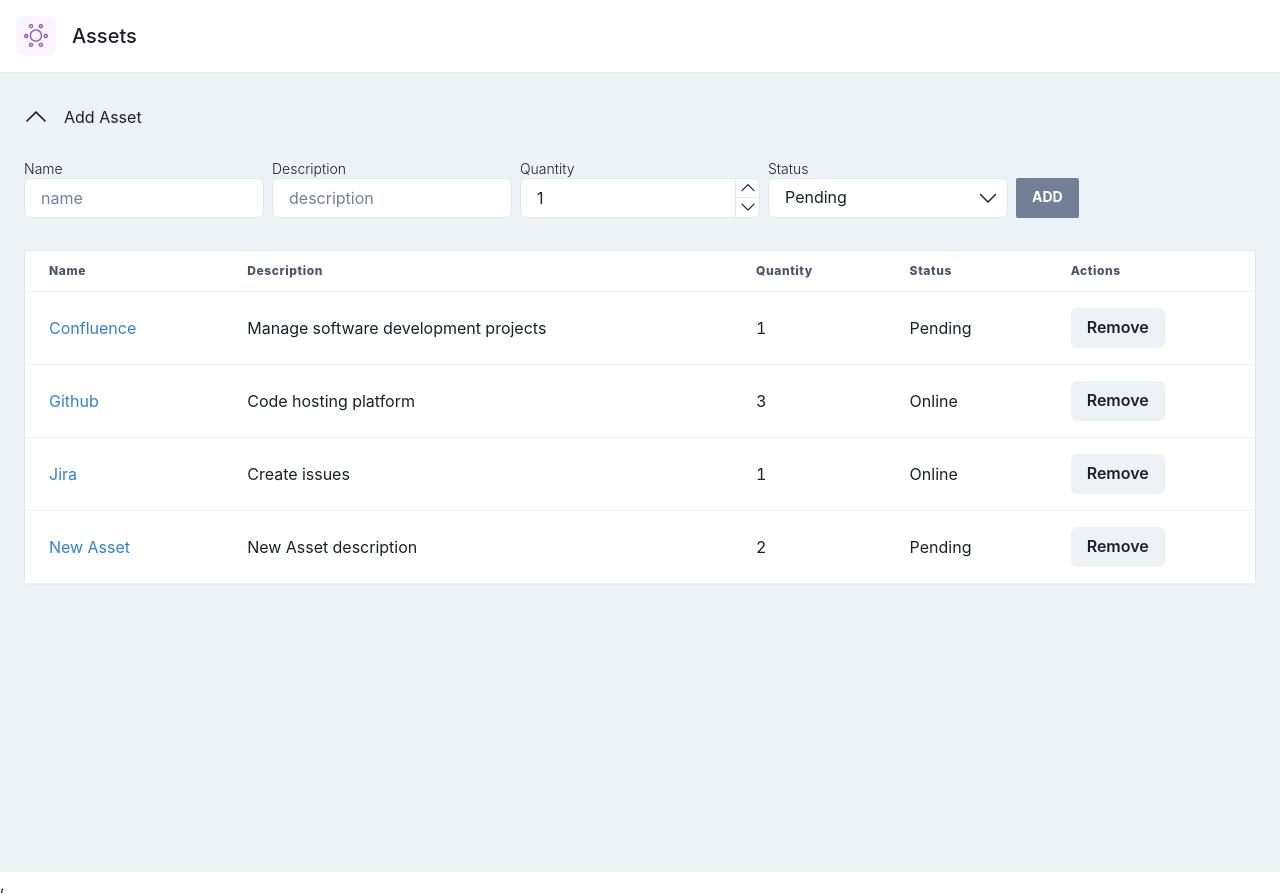
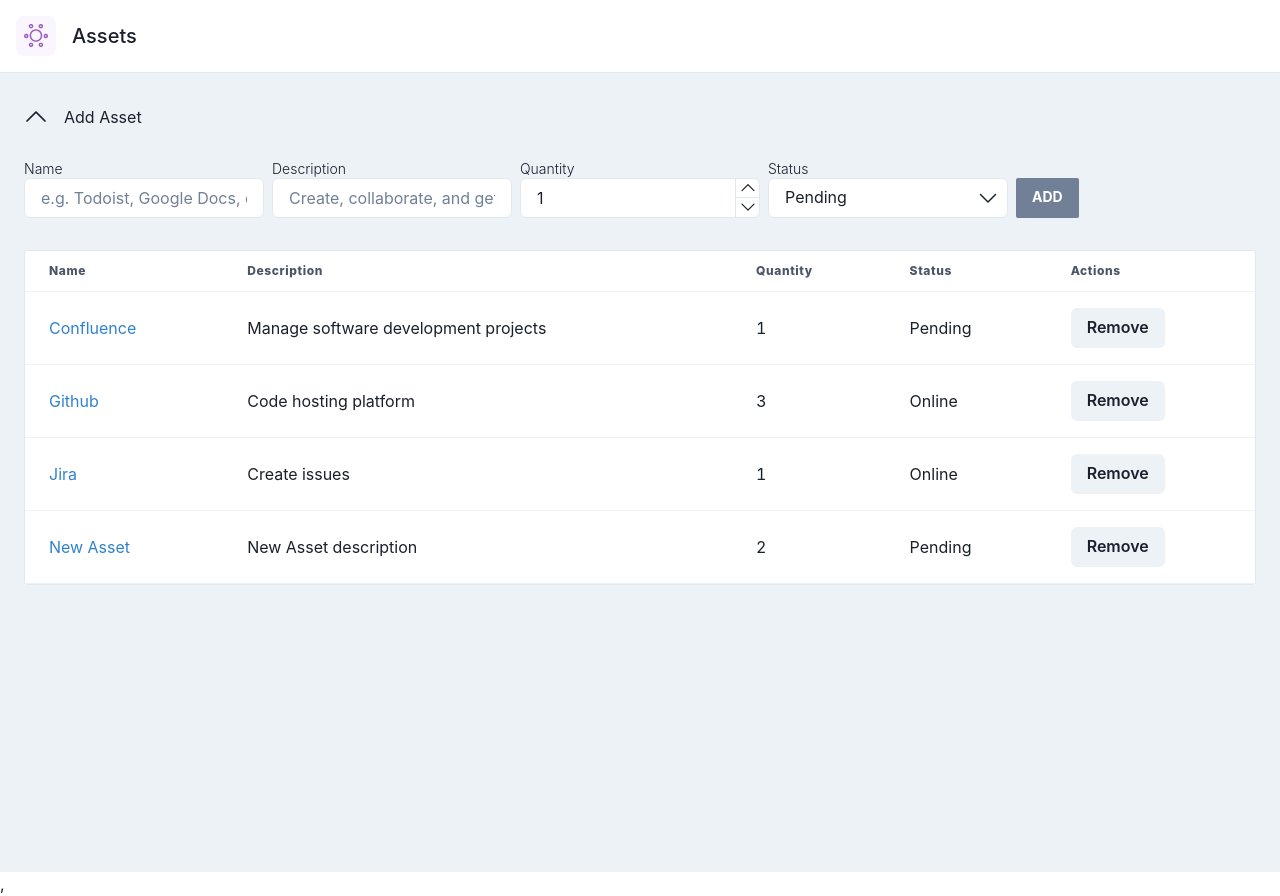
Before and after one commit to oscar-hustlebox/todo-app, a React app: page / in a window 1280 px wide. Both pictures are taken after a click on the button "Add Asset". Built offline with nearby package versions, Linux system fonts and the light colour scheme.

Commit message:
fix: update placeholder text

```diff
--- a/src/components/AssetForm/AssetForm.tsx
+++ b/src/components/AssetForm/AssetForm.tsx
@@ -68,7 +68,7 @@
                     <Input
                         {...register('name')}
                         type="text"
-                        placeholder="name"
+                        placeholder="e.g. Todoist, Google Docs, etc."
                         borderColor="gray.200"
                         backgroundColor="#FFFFFF"
                         errorBorderColor="red.300"
@@ -88,7 +88,7 @@
                     <Input
                         {...register('description')}
                         type="text"
-                        placeholder="description"
+                        placeholder="Create, collaborate, and get organized."
                         borderColor="gray.200"
                         backgroundColor="#FFFFFF"
                         errorBorderColor="red.300"
```
